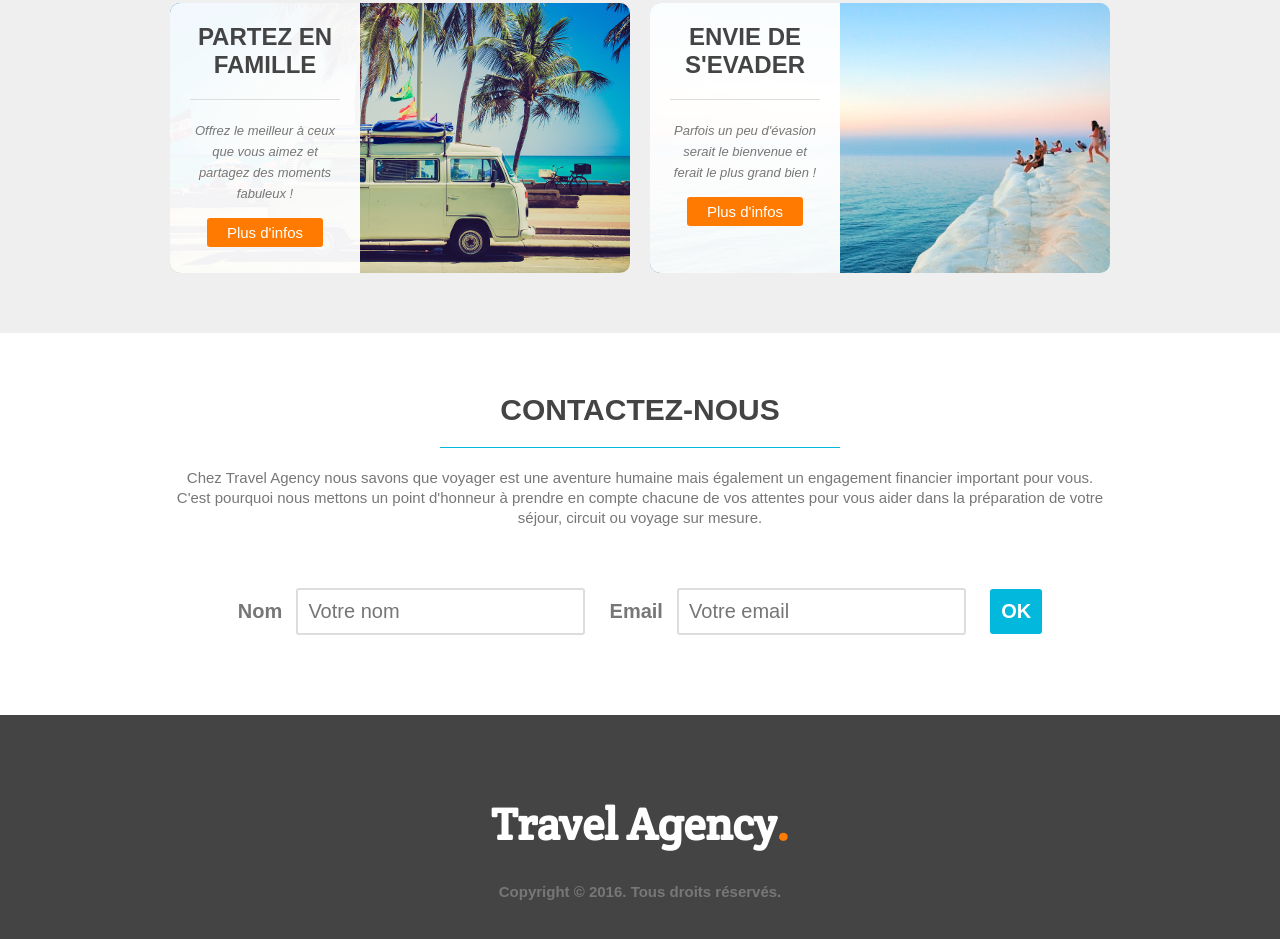
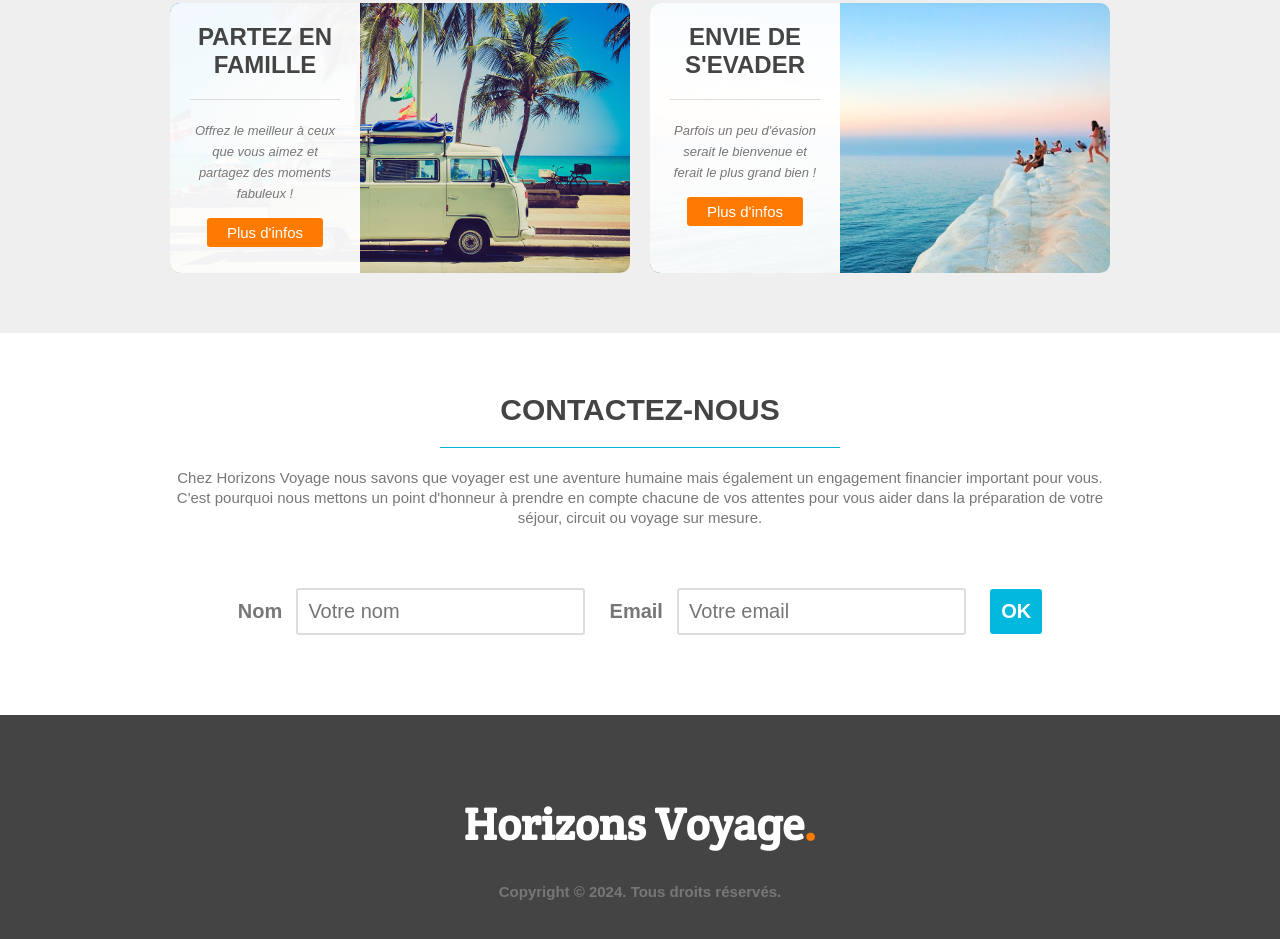
Before and after one commit to Humanidealife/site-travel, a plain HTML site: page index.html in a window 1280 px wide. Shown: the part 1205-2144 px from the top of the page. Drawn offline with Linux system fonts and the light colour scheme.

Commit message:
nom du site amélioré

```diff
--- a/index.html
+++ b/index.html
@@ -4,13 +4,13 @@
         <meta charset="utf-8">
         <link href="styles.css" rel="stylesheet">
         <link href='http://fonts.googleapis.com/css?family=Crete+Round' rel="stylesheet">
-        <title>Travel Agency</title>
+        <title>Horizons Voyage</title>
     </head>
 
     <body>
         <header>
             <div class="wrapper">
-                <h1>Travel Agency<span class="orange">.</span></h1>
+                <h1>Horizons Voyage<span class="orange">.</span></h1>
                 <nav>
                     <ul>
                         <li><a href="#main-image">Accueil</a></li>
@@ -75,7 +75,7 @@
         <section id="contact">
             <div class="wrapper">
                 <h3>Contactez-nous</h3>
-                <p>Chez Travel Agency nous savons que voyager est une aventure humaine mais également un engagement financier important pour vous. C'est pourquoi nous mettons un point d'honneur à prendre en compte chacune de vos attentes pour vous aider dans la préparation de votre séjour, circuit ou voyage sur mesure.</p>
+                <p>Chez Horizons Voyage nous savons que voyager est une aventure humaine mais également un engagement financier important pour vous. C'est pourquoi nous mettons un point d'honneur à prendre en compte chacune de vos attentes pour vous aider dans la préparation de votre séjour, circuit ou voyage sur mesure.</p>
 
                 <form>
                     <label for="name">Nom</label>
@@ -90,8 +90,8 @@
 
         <footer>
             <div class="wrapper">
-                <h1>Travel Agency<span class="orange">.</span></h1>
-                <div class="copyright">Copyright © 2016. Tous droits réservés.</div>
+                <h1>Horizons Voyage<span class="orange">.</span></h1>
+                <div class="copyright">Copyright © 2024. Tous droits réservés.</div>
 			</div>
         </footer>
 
```
